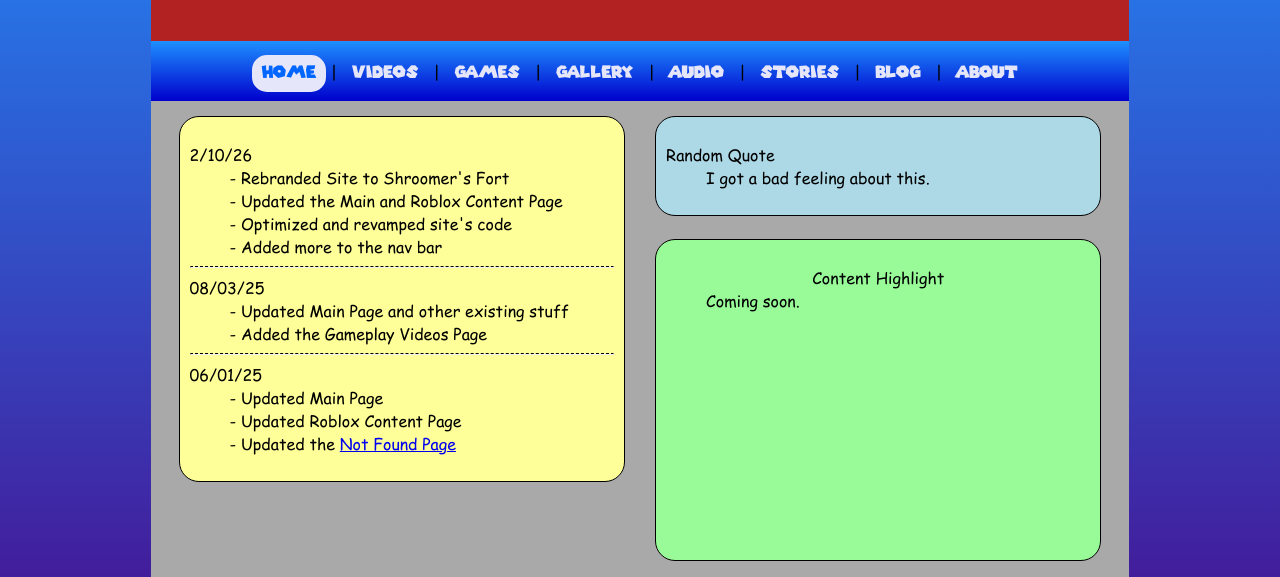
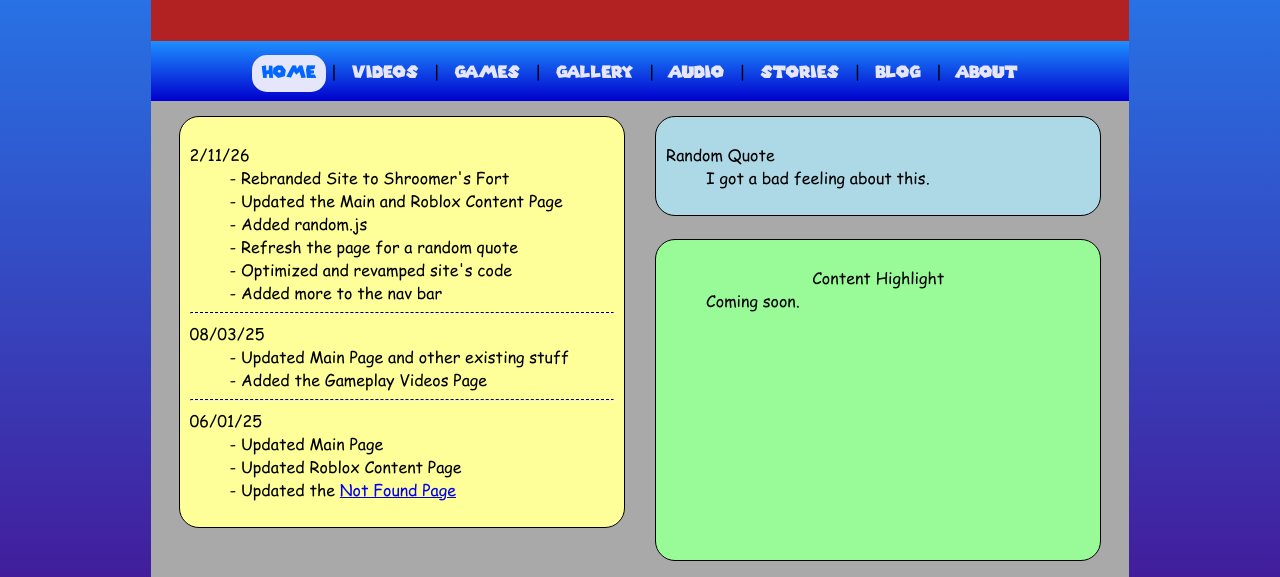
Before and after one commit to MisterShroomer/shroomersfort.net, a plain HTML site: page index.html in a window 1280 px wide. Shown: the part 206-783 px from the top of the page. Drawn offline with Linux system fonts and the light colour scheme.

Commit message:
Minor edits to Homepage

```diff
--- a/index.html
+++ b/index.html
@@ -35,9 +35,11 @@
 			<div class="header">
 			<div class="BB">
 				<dl>
-					<dt>2/10/26</dt>
+					<dt>2/11/26</dt>
 					<dd>- Rebranded Site to Shroomer's Fort</dd>
 					<dd>- Updated the Main and Roblox Content Page</dd>
+					<dd>- Added random.js</dd>
+					<dd>- Refresh the page for a random quote</dd>
 					<dd>- Optimized and revamped site's code</dd>
 					<dd>- Added more to the nav bar</dd>
 					<hr>
```
